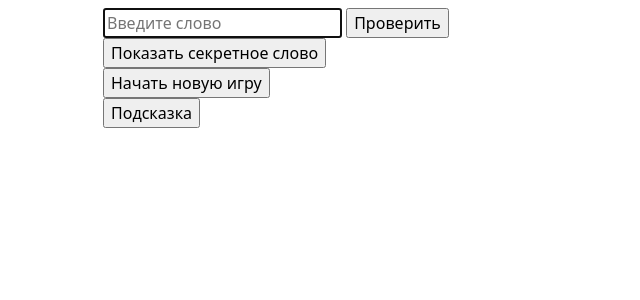
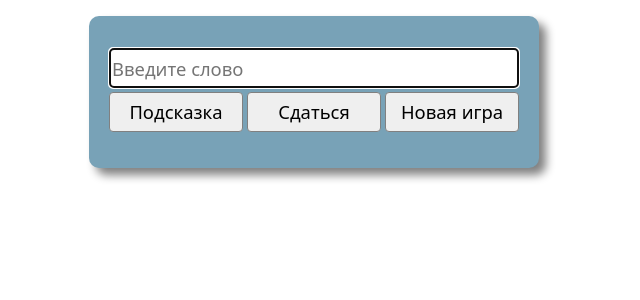
Before and after one commit to Boolev/RusContexto, a Django app: page /game/ in a window 1280 px wide. Shown: the top 300 px of the page, without its empty margins (326-966 px from the left). Run offline with Django 3.2, Linux system fonts and the light colour scheme; parts of the project's set-up code (start-up, migrations or seed data) failed here and were passed over.

Commit message:
added layouting & bug fixes

```diff
--- a/game/templates/game/index.html
+++ b/game/templates/game/index.html
@@ -8,63 +8,84 @@
         <link href="https://cdn.jsdelivr.net/npm/bootstrap@5.1.3/dist/css/bootstrap.min.css" rel="stylesheet" integrity="sha384-1BmE4kWBq78iYhFldvKuhfTAU6auU8tT94WrHftjDbrCEXSU1oBoqyl2QvZ6jIW3" crossorigin="anonymous">
 
         <style>
-            body {
-                border: 2px white solid;
-            }
-
-            .container {
-                border: 2px white solid;
-            }
-
-            .row {
-                border: 2px white solid;
-            }
-
             .col-4 {
                 min-width: 450px;
-                border: 2px white solid;
+                font-size: 115%;
+
+                margin-top: 2vh;
+                background-color: #78A2B7;
+                color: white;
+                border-radius: 10px;
+                box-shadow: 7px 7px 10px grey;
+                padding: 30px;
             }
 
             .col {
-                border: 2px white solid;
+                margin: 2px;
+                padding: 0px;
+            }
+
+            .button {
+                width: 100%;
+                height: 40px;
+                border-radius: 4px;
+                border: 1px grey solid;
+            }
+
+            #input_word {
+                width: 100%;
+                height: 40px;
+                border-radius: 4px;
+                border: 1px grey solid;
             }
         </style>
     </head>
     <body>
         <div class="container">
             <div class="row">
+
                 <div class="col"></div>
+
                 <div class="col-4">
-
+                    <div class="row">
+                        <div class="col">
                             <form method="post">
                                 {% csrf_token %}
                                 <input type="text" name="input_word" id="input_word" placeholder="Введите слово" autofocus>
-                        <input type="submit" name="check_word_button" value="Проверить">
+                                <input class="button" type="submit" name="check_word_button" value="Проверить" style="display: none;">
                             </form>
+                        </div>
+                    </div>
 
-
+                    <div class="row">
+                        <div class="col">
                             <form method="post">
                                 {% csrf_token %}
-                        <input type="submit" name="show_answer_button" value="Показать секретное слово">
+                                <input class="button" type="submit" name="give_hint_button" value="Подсказка">
                             </form>
+                        </div>
 
-
+                        <div class="col">
                             <form method="post">
                                 {% csrf_token %}
-                        <input type="submit" name="start_new_game_button" value="Начать новую игру">
+                                <input class="button" type="submit" name="show_answer_button" value="Сдаться">
                             </form>
+                        </div>
 
-
+                        <div class="col">
                             <form method="post">
                                 {% csrf_token %}
-                        <input type="submit" name="give_hint_button" value="Подсказка">
+                                <input class="button" type="submit" name="start_new_game_button" value="Новая игра">
                             </form>
+                        </div>
+                    </div>
 
-
+                    <div class="row">
+                        <div class="col">
                             {% if is_revealed %}
                                 <form method="post">
                                     {% csrf_token %}
-                            <input type="submit" name="show_top_100_closest" value="Показать ближайшие 100 слов">
+                                    <input class="button" type="submit" name="show_top_100_closest" value="Показать ближайшие 100 слов">
                                 </form>
                             {% endif %}
 
@@ -93,9 +114,12 @@
                             {% for pair in user_guesses %}
                                 {{ pair }}<br>
                             {% endfor %}
+                        </div>
+                    </div>
+                </div>
 
-                </div>
                 <div class="col"></div>
+
             </div>
         </div>
     </body>
--- a/game/views.py
+++ b/game/views.py
@@ -87,11 +87,14 @@ def index(request):
 
         elif 'show_answer_button' in request.POST:
 
-            user_guesses.append(similarities[0])
-            user_guesses = sorted(user_guesses, key=lambda x: x[1])
-            is_revealed = True
+            if is_revealed:
+                messages.warning(request, 'Секретное слово уже известно')
+            else:
+                user_guesses.append(similarities[0])
+                user_guesses = sorted(user_guesses, key=lambda x: x[1])
+                is_revealed = True
 
-            context['secret_word'] = secret_word
+                context['secret_word'] = secret_word
 
         elif 'start_new_game_button' in request.POST:
 
```
Lines whose indentation alone changed are shown as unchanged.
